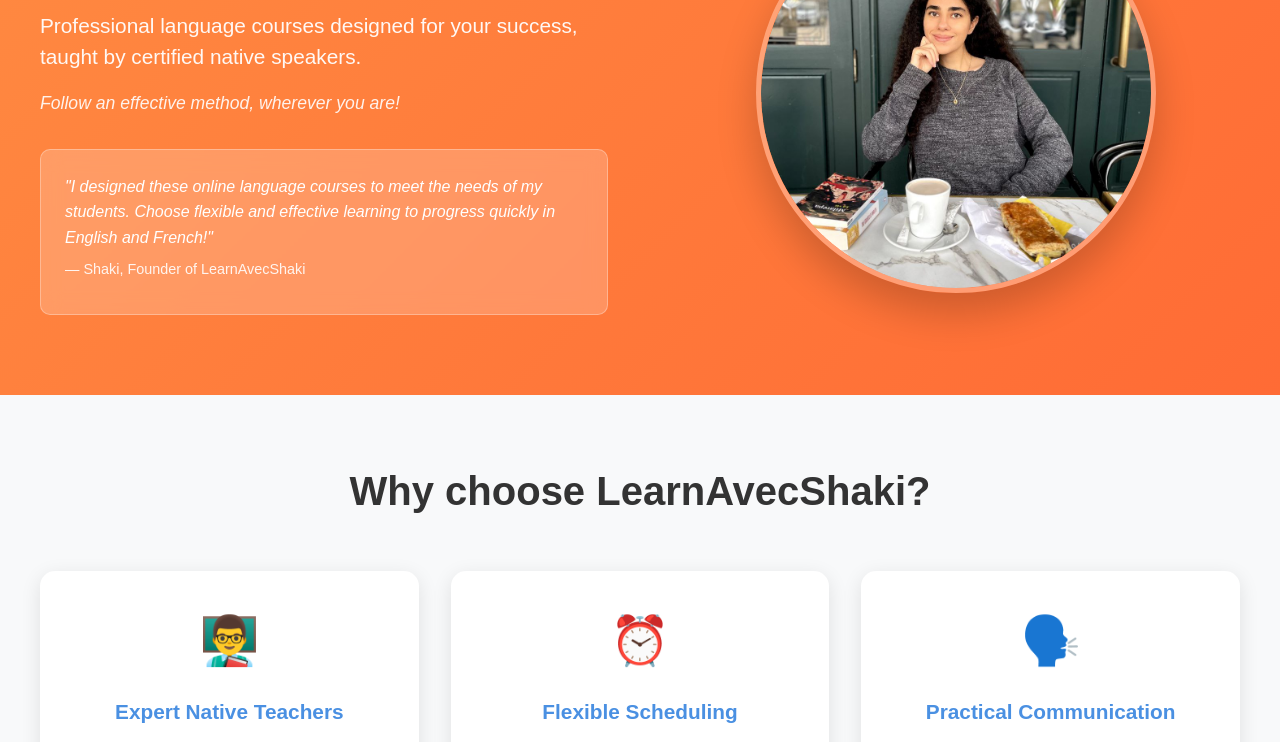
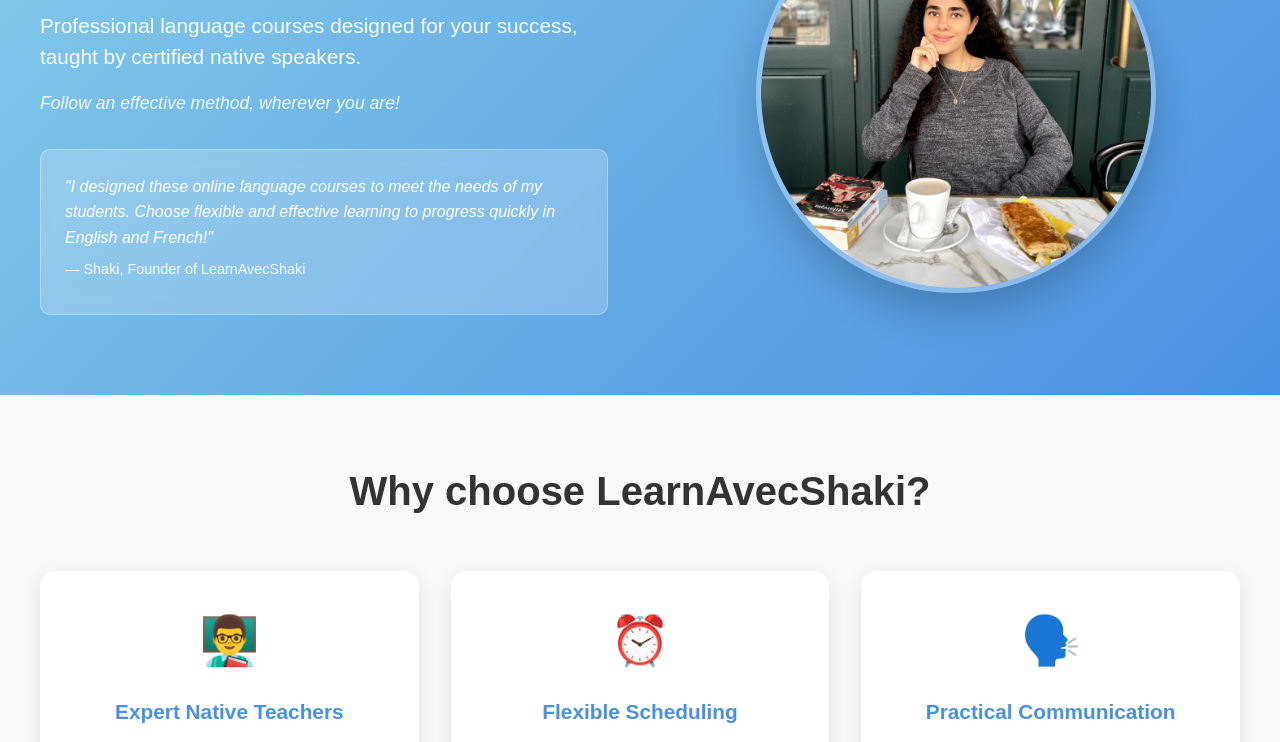
Before and after one commit to Shakibadpy/learnavecshaki.com, a plain HTML site: page index.html in a window 1280 px wide. Shown: the part 249-991 px from the top of the page. Drawn offline with Linux system fonts and the light colour scheme.

Commit message:
Update index.html

```diff
--- a/index.html
+++ b/index.html
@@ -179,7 +179,7 @@
         /* Main hero section with new design */
         .hero {
             padding: 120px 2rem 80px;
-            background: linear-gradient(135deg, #FF8C42 0%, #FF6B35 100%);
+            background: linear-gradient(135deg, #87CEEB 0%, #4A90E2 100%);
             min-height: 70vh;
             display: flex;
             align-items: center;
```
